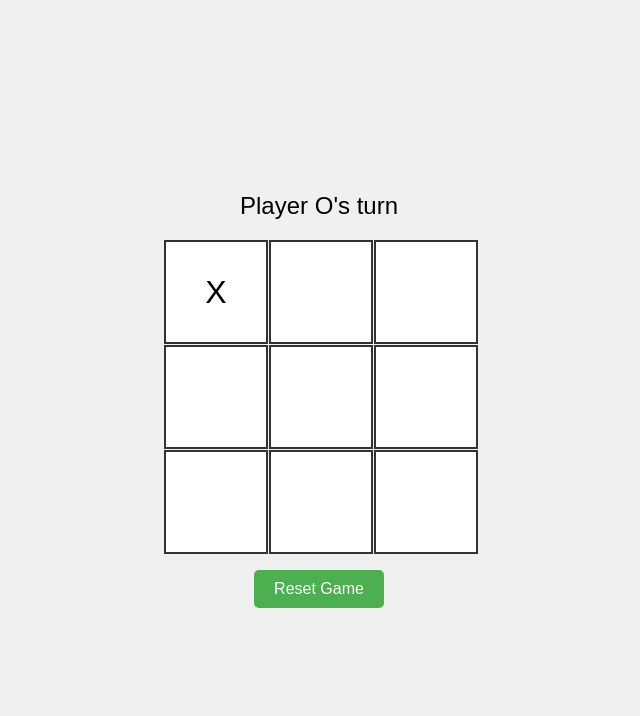
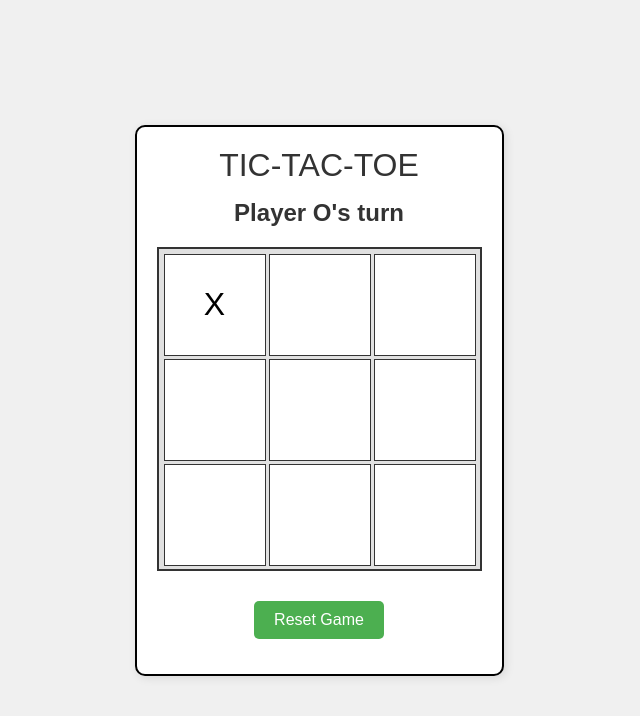
Before and after one commit to SriRanjani30/Tic-Tac-Toe, a plain HTML site: page Game.html in a window 1280 px wide. Both pictures are taken after a click on the element 537 px from the left and 292 px from the top of the page. Shown: the whole page, without its empty margins (321-961 px from the left). Drawn offline with Linux system fonts and the light colour scheme.

Commit message:
Update Game.html

```diff
--- a/Game.html
+++ b/Game.html
@@ -3,7 +3,7 @@
 <head>
     <meta charset="UTF-8">
     <meta name="viewport" content="width=device-width, initial-scale=1.0">
-    <title>Tic-Tac-Toe</title>
+    <title>Tic-Tac-Toe Game</title>
     <style>
         body {
             display: flex;
@@ -13,16 +13,33 @@
             font-family: Arial, sans-serif;
             background-color: #f0f0f0;
             margin: 0;
+            padding: 0;
         }
         .container {
             text-align: center;
+            border: 2px solid #000;
+            padding: 20px;
+            background-color: #ffffff;
+            border-radius: 10px;
+            box-shadow: 2px 2px 10px rgba(0, 0, 0, 0.1);
+            width: 325px;
+            height: auto;
+        }
+        .title {
+            font-size: 2em;
+            margin-bottom: 15px;
+            color: #333;
+            text-transform: uppercase;
         }
         .board {
             display: grid;
-            grid-template-columns: repeat(3, 100px);
-            grid-template-rows: repeat(3, 100px);
+            grid-template-columns: 100px 100px 100px;
+            grid-template-rows: 100px 100px 100px;
             gap: 5px;
             margin-bottom: 20px;
+            border: 2px solid #333;
+            padding: 5px;
+            background-color: #e0e0e0;
         }
         .cell {
             width: 100px;
@@ -31,16 +48,20 @@
             justify-content: center;
             align-items: center;
             font-size: 2em;
-            background-color: #fff;
-            border: 2px solid #333;
+            background-color: #ffffff;
+            border: 1px solid #333;
             cursor: pointer;
+            transition: background-color 0.2s ease-in-out;
+            color: #000;
         }
         .cell:hover {
-            background-color: #e0e0e0;
+            background-color: #d0d0d0;
         }
         .message {
             font-size: 1.5em;
             margin-bottom: 20px;
+            font-weight: bold;
+            color: #333;
         }
         .reset-btn {
             padding: 10px 20px;
@@ -50,11 +71,17 @@
             border: none;
             border-radius: 5px;
             cursor: pointer;
+            margin-top: 10px;
+            margin-bottom: 15px;
+        }
+        .reset-btn:hover {
+            background-color: #45a049;
         }
     </style>
 </head>
 <body>
     <div class="container">
+        <div class="title">Tic-Tac-Toe</div>
         <div class="message" id="message">Player X's turn</div>
         <div class="board" id="board">
             <div class="cell" data-index="0"></div>
@@ -89,11 +116,9 @@
         function handleCellClick(event) {
             const clickedCell = event.target;
             const clickedCellIndex = parseInt(clickedCell.getAttribute('data-index'));
-
             if (gameState[clickedCellIndex] !== '' || !gameActive) {
                 return;
             }
-
             gameState[clickedCellIndex] = currentPlayer;
             clickedCell.textContent = currentPlayer;
             if (checkWin()) {
@@ -110,20 +135,32 @@
             message.textContent = `Player ${currentPlayer}'s turn`;
         }
         function checkWin() {
-            return winningConditions.some(condition => {
-                return condition.every(index => {
-                    return gameState[index] === currentPlayer;
-                });
-            });
+            for (let i = 0; i < winningConditions.length; i++) {
+                const winCondition = winningConditions[i];
+                let a = gameState[winCondition[0]];
+                let b = gameState[winCondition[1]];
+                let c = gameState[winCondition[2]];
+                if (a === '' || b === '' || c === '') {
+                    continue;
+                }
+                if (a === b && b === c) {
+                    return true;
+                }
+            }
+            return false;
         }
         function resetGame() {
             gameActive = true;
             currentPlayer = 'X';
             gameState = ['', '', '', '', '', '', '', '', ''];
             message.textContent = `Player ${currentPlayer}'s turn`;
-            cells.forEach(cell => (cell.textContent = ''));
+            cells.forEach(function(cell) {
+                cell.textContent = '';
+            });
         }
-        cells.forEach(cell => cell.addEventListener('click', handleCellClick));
+        cells.forEach(function(cell) {
+            cell.addEventListener('click', handleCellClick);
+        });
     </script>
 </body>
 </html>
```
